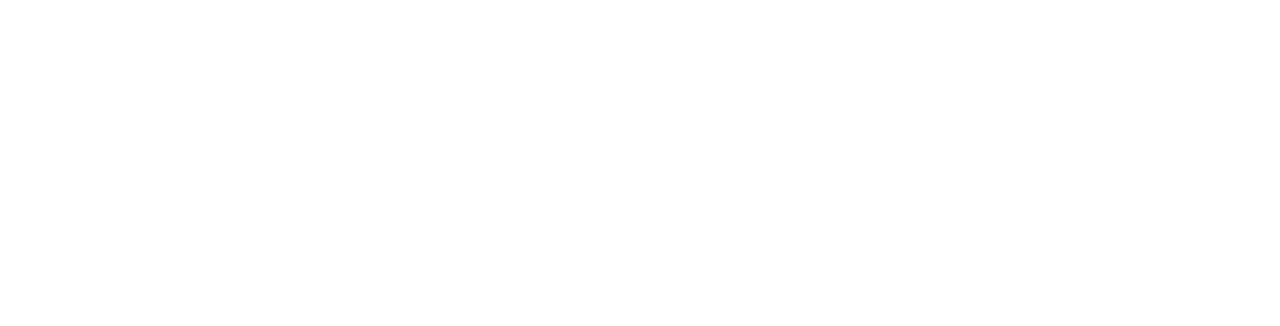
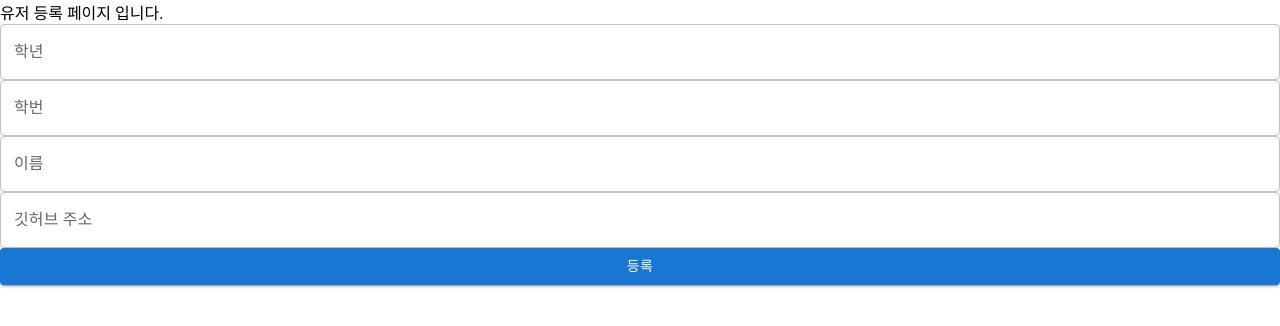
Before and after one commit to inje-pnn/pnn-web, a React (Vite) app in the folder pnn-web-front/: page /auth/regist in a window 1280 px wide. Before the commit this address had no page. Shown: the top 326 px of the page. Built offline with nearby package versions, Linux system fonts and the light colour scheme.

Commit message:
feat : 사용자 추가 정보 입력 페이지 추가

```diff
--- a/pnn-web-front/src/app/router/RootRoutes.jsx
+++ b/pnn-web-front/src/app/router/RootRoutes.jsx
@@ -1,10 +1,12 @@
 import { Route, Routes } from "react-router-dom";
-import { AuthPage } from "../../pages/authPage";
+import { AuthPage } from "../../pages/auth/AuthPage";
+import { UserRegistPage } from "../../pages/auth/UserRegistPage";
 
 export const RootRoutes = () => {
   return (
     <Routes>
       <Route path="/auth" element={<AuthPage />} />
+      <Route path="/auth/regist" element={<UserRegistPage />} />
     </Routes>
   );
 };
--- /dev/null
+++ b/pnn-web-front/src/pages/auth/UserRegistPage.jsx
@@ -0,0 +1,46 @@
+import styled from "styled-components";
+import TextField from "@mui/material/TextField";
+import Button from "@mui/material/Button";
+import { useState } from "react";
+
+const Container = styled.div`
+  display: flex;
+  flex-direction: column;
+`;
+
+export const UserRegistPage = () => {
+  const [grade, setGrade] = useState("");
+  const [studentNumber, setStudentNumber] = useState("");
+  const [name, setName] = useState("");
+  const [gitHub, setGitHub] = useState("");
+  return (
+    <Container>
+      <p>유저 등록 페이지 입니다.</p>
+      <TextField
+        id="fullWidth"
+        label="학년"
+        value={grade}
+        onChange={(e) => setGrade(e.target.value)}
+      />
+      <TextField
+        id="fullWidth"
+        label="학번"
+        value={studentNumber}
+        onChange={(e) => setStudentNumber(e.target.value)}
+      />
+      <TextField
+        id="fullWidth"
+        label="이름"
+        value={name}
+        onChange={(e) => setName(e.target.value)}
+      />
+      <TextField
+        id="fullWidth"
+        label="깃허브 주소"
+        value={gitHub}
+        onChange={(e) => setGitHub(e.target.value)}
+      />
+      <Button variant="contained">등록</Button>
+    </Container>
+  );
+};
```
